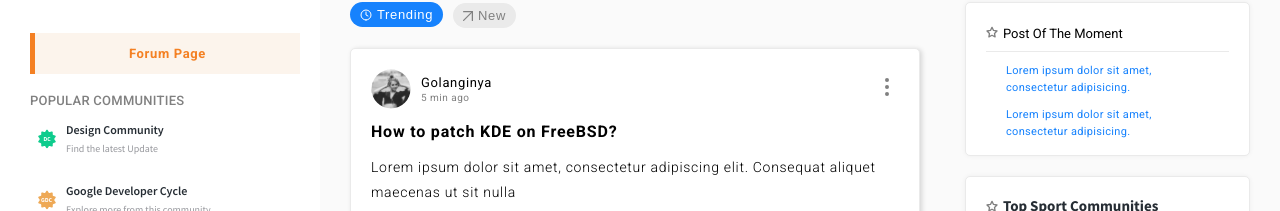
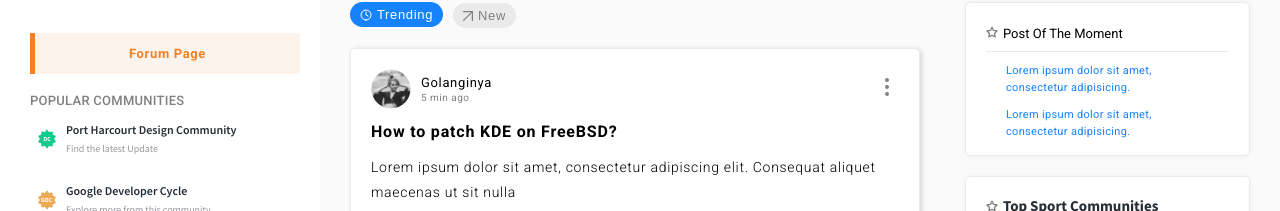
Before and after one commit to kelvintony/Forum_App, a Next.js app: page / in a window 1280 px wide. Shown: the part 108-319 px from the top of the page. Built offline with nearby package versions, Linux system fonts and the light colour scheme.

Commit message:
changes at design communinty

```diff
--- a/components/leftSideBar/LeftSideBar.js
+++ b/components/leftSideBar/LeftSideBar.js
@@ -36,7 +36,7 @@ const LeftSideBar = (props) => {
 					<div className={styles.community_container}>
 						<Image width={28} height={28} src={dcIcon} alt='comunityPix' />
 						<div className={styles.community_inner}>
-							<a href=''>Design Community</a>
+							<a href=''>Port Harcourt Design Community</a>
 							<a href=''>Find the latest Update</a>
 						</div>
 					</div>
--- a/components/leftSideBar/LeftSideBar.module.css
+++ b/components/leftSideBar/LeftSideBar.module.css
@@ -567,6 +567,7 @@
 		overflow-y: scroll;
 		padding-top: 20px;
 	}
+
 	.harmbuger_header {
 		display: flex;
 		justify-content: space-between;
```
